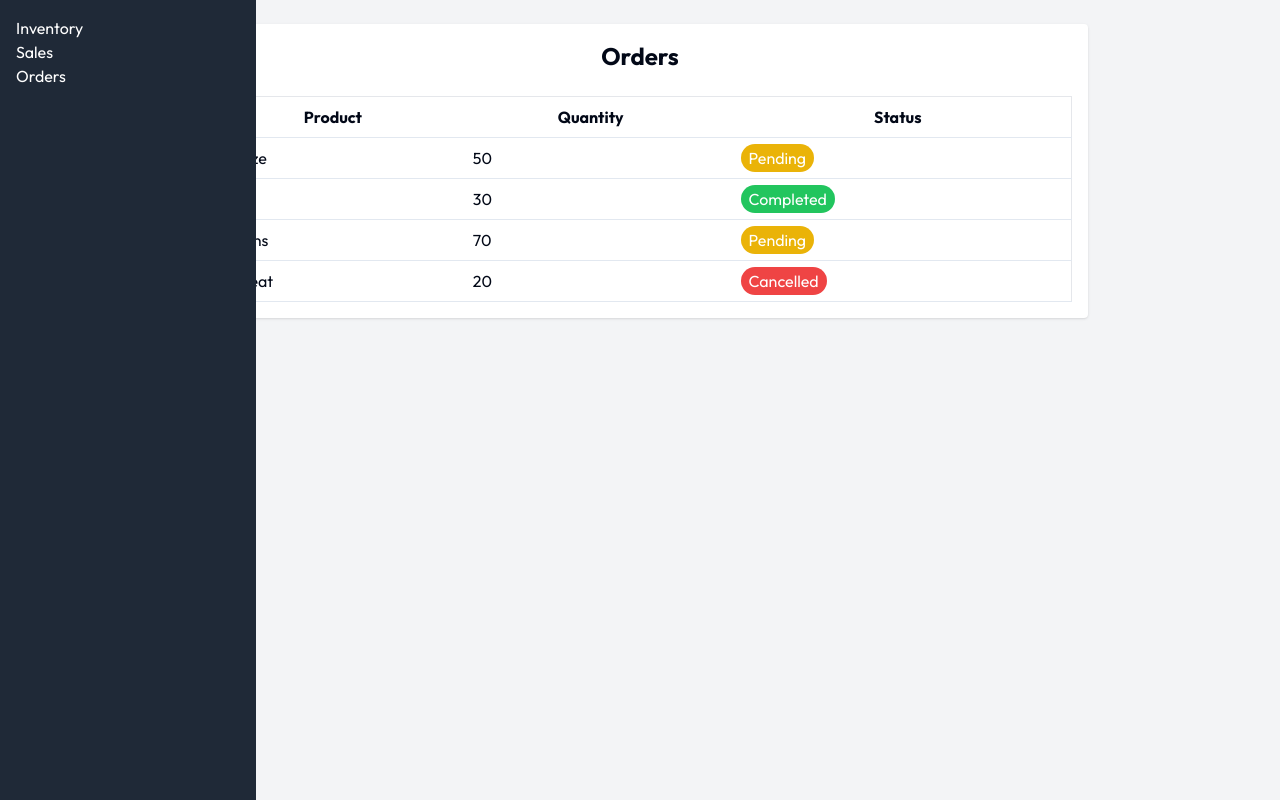
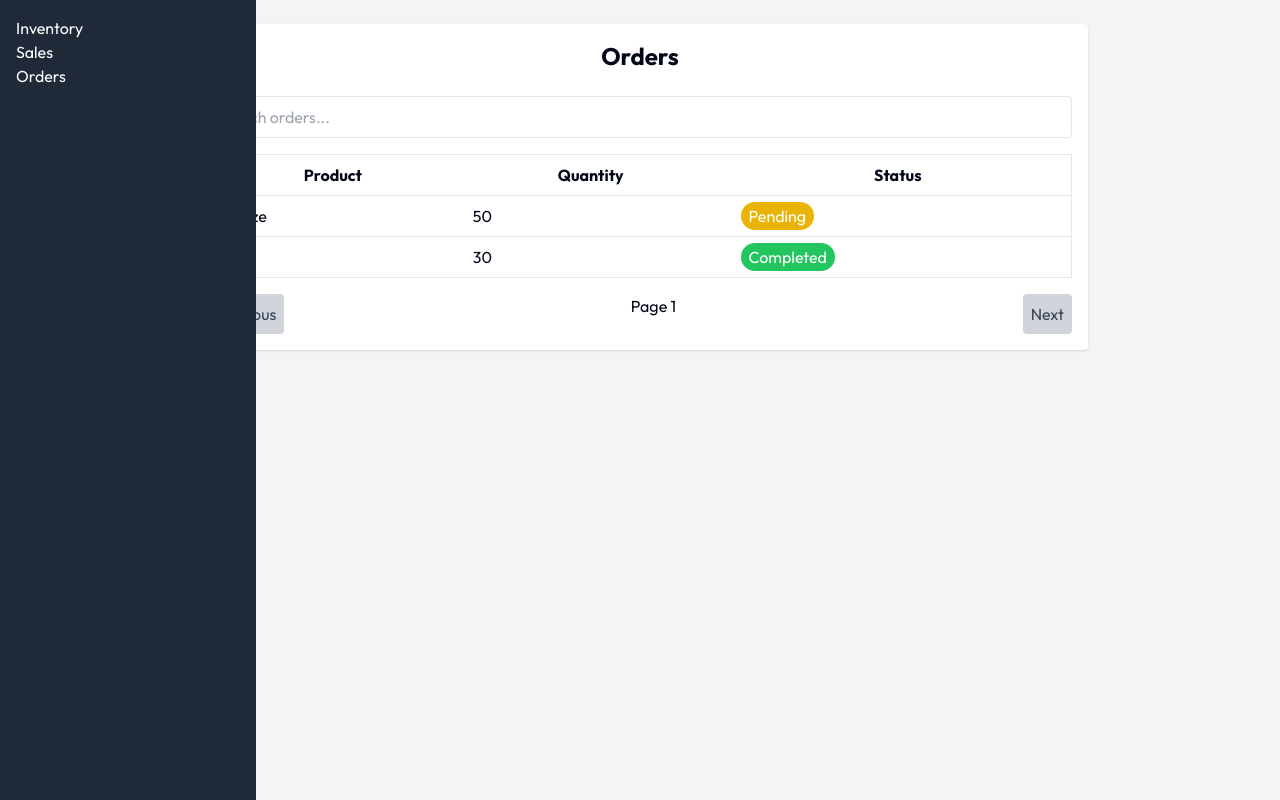
Before and after one commit to OpiniIsaac/kisofresh-frontEnd, a Next.js app: page /sellers/orders in a window 1280 px wide. Built offline with nearby package versions, Linux system fonts and the light colour scheme; a web font is replaced by a local one.

Commit message:
updated sales

```diff
--- a/app/sellers/Sales/page.tsx
+++ b/app/sellers/Sales/page.tsx
@@ -1,4 +1,3 @@
-"use client";
 import React from "react";
 import { LineChart, Line, XAxis, YAxis, CartesianGrid, Tooltip, Legend, ResponsiveContainer } from "recharts";
 
--- a/app/sellers/orders/page.tsx
+++ b/app/sellers/orders/page.tsx
@@ -1,30 +1,87 @@
 "use client";
-import React, { useState, useEffect } from 'react';
-import axios from 'axios';
+import React, { useState } from 'react';
 
 const Orders = () => {
-    const orders =[
-        { "id": 1, "product": "Maize", "quantity": 50, "status": "Pending" },
-        { "id": 2, "product": "Rice", "quantity": 30, "status": "Completed" },
-        { "id": 3, "product": "Beans", "quantity": 70, "status": "Pending" },
-        { "id": 4, "product": "Wheat", "quantity": 20, "status": "Cancelled" }
-      ]
+  const initialOrders = [
+    { id: 1, product: "Maize", quantity: 50, status: "Pending", details: "Order placed on 01-Jan" },
+    { id: 2, product: "Rice", quantity: 30, status: "Completed", details: "Order delivered on 05-Jan" },
+    { id: 3, product: "Beans", quantity: 70, status: "Pending", details: "Order placed on 10-Jan" },
+    { id: 4, product: "Wheat", quantity: 20, status: "Cancelled", details: "Order cancelled on 15-Jan" },
+    { id: 1, product: "Maize", quantity: 50, status: "Pending", details: "Order placed on 01-Jan" },
+    { id: 2, product: "Rice", quantity: 30, status: "Completed", details: "Order delivered on 05-Jan" },
+    { id: 3, product: "Beans", quantity: 70, status: "Pending", details: "Order placed on 10-Jan" },
+    { id: 4, product: "Wheat", quantity: 20, status: "Cancelled", details: "Order cancelled on 15-Jan" },  { id: 1, product: "Maize", quantity: 50, status: "Pending", details: "Order placed on 01-Jan" },
+    { id: 2, product: "Rice", quantity: 30, status: "Completed", details: "Order delivered on 05-Jan" },
+    { id: 3, product: "Beans", quantity: 70, status: "Pending", details: "Order placed on 10-Jan" },
+    { id: 4, product: "Wheat", quantity: 20, status: "Cancelled", details: "Order cancelled on 15-Jan" },  { id: 1, product: "Maize", quantity: 50, status: "Pending", details: "Order placed on 01-Jan" },
+    { id: 2, product: "Rice", quantity: 30, status: "Completed", details: "Order delivered on 05-Jan" },
+    { id: 3, product: "Beans", quantity: 70, status: "Pending", details: "Order placed on 10-Jan" },
+    { id: 4, product: "Wheat", quantity: 20, status: "Cancelled", details: "Order cancelled on 15-Jan" },  { id: 1, product: "Maize", quantity: 50, status: "Pending", details: "Order placed on 01-Jan" },
+    { id: 2, product: "Rice", quantity: 30, status: "Completed", details: "Order delivered on 05-Jan" },
+    { id: 3, product: "Beans", quantity: 70, status: "Pending", details: "Order placed on 10-Jan" },
+    { id: 4, product: "Wheat", quantity: 20, status: "Cancelled", details: "Order cancelled on 15-Jan" },
 
+  ];
+
+  const [orders, setOrders] = useState(initialOrders);
+  const [currentPage, setCurrentPage] = useState(1);
+  const [ordersPerPage] = useState(2);
+  const [sortConfig, setSortConfig] = useState<{ key: keyof typeof initialOrders[0], direction: 'asc' | 'desc' } | null>(null);
+  const [selectedOrder, setSelectedOrder] = useState<typeof initialOrders[0] | null>(null);
+  const [searchQuery, setSearchQuery] = useState('');
+
+  // Pagination logic
+  const indexOfLastOrder = currentPage * ordersPerPage;
+  const indexOfFirstOrder = indexOfLastOrder - ordersPerPage;
+  const currentOrders = orders.slice(indexOfFirstOrder, indexOfLastOrder);
+
+  const paginate = (pageNumber: number) => setCurrentPage(pageNumber);
+
+  // Sorting logic
+  const sortOrders = (key: keyof typeof initialOrders[0]) => {
+    let direction: 'asc' | 'desc' = 'asc';
+    if (sortConfig && sortConfig.key === key && sortConfig.direction === 'asc') {
+      direction = 'desc';
+    }
+    setSortConfig({ key, direction });
+
+    const sortedOrders = [...orders].sort((a, b) => {
+      if (a[key] < b[key]) return direction === 'asc' ? -1 : 1;
+      if (a[key] > b[key]) return direction === 'asc' ? 1 : -1;
+      return 0;
+    });
+
+    setOrders(sortedOrders);
+  };
+
+  // Search logic
+  const filteredOrders = currentOrders.filter(order =>
+    order.product.toLowerCase().includes(searchQuery.toLowerCase())
+  );
 
   return (
     <div className="p-4 bg-white shadow rounded max-w-4xl mx-auto">
       <h2 className="text-2xl font-bold mb-6 text-center">Orders</h2>
+
+      <input
+        type="text"
+        placeholder="Search orders..."
+        value={searchQuery}
+        onChange={(e) => setSearchQuery(e.target.value)}
+        className="mb-4 p-2 border rounded w-full"
+      />
+
       <table className="min-w-full bg-white border border-gray-200">
         <thead>
           <tr>
-            <th className="py-2 px-4 border-b">Product</th>
-            <th className="py-2 px-4 border-b">Quantity</th>
-            <th className="py-2 px-4 border-b">Status</th>
+            <th className="py-2 px-4 border-b cursor-pointer" onClick={() => sortOrders('product')}>Product</th>
+            <th className="py-2 px-4 border-b cursor-pointer" onClick={() => sortOrders('quantity')}>Quantity</th>
+            <th className="py-2 px-4 border-b cursor-pointer" onClick={() => sortOrders('status')}>Status</th>
           </tr>
         </thead>
         <tbody>
-          {orders.map(order => (
-            <tr key={order.id}>
+          {filteredOrders.map(order => (
+            <tr key={order.id} onClick={() => setSelectedOrder(order)} className="cursor-pointer">
               <td className="py-2 px-4 border-b">{order.product}</td>
               <td className="py-2 px-4 border-b">{order.quantity}</td>
               <td className="py-2 px-4 border-b">
@@ -44,6 +101,23 @@ const Orders = () => {
           ))}
         </tbody>
       </table>
+
+      {selectedOrder && (
+        <div className="p-4 mt-4 bg-gray-100 rounded shadow">
+          <h3 className="text-xl font-bold mb-2">Order Details</h3>
+          <p><strong>Product:</strong> {selectedOrder.product}</p>
+          <p><strong>Quantity:</strong> {selectedOrder.quantity}</p>
+          <p><strong>Status:</strong> {selectedOrder.status}</p>
+          <p><strong>Details:</strong> {selectedOrder.details}</p>
+          <button onClick={() => setSelectedOrder(null)} className="mt-2 p-2 bg-blue-500 text-white rounded">Close</button>
+        </div>
+      )}
+
+      <div className="flex justify-between mt-4">
+        <button onClick={() => paginate(currentPage - 1)} disabled={currentPage === 1} className="p-2 bg-gray-300 text-gray-700 rounded">Previous</button>
+        <span>Page {currentPage}</span>
+        <button onClick={() => paginate(currentPage + 1)} disabled={indexOfLastOrder >= orders.length} className="p-2 bg-gray-300 text-gray-700 rounded">Next</button>
+      </div>
     </div>
   );
 };
```
